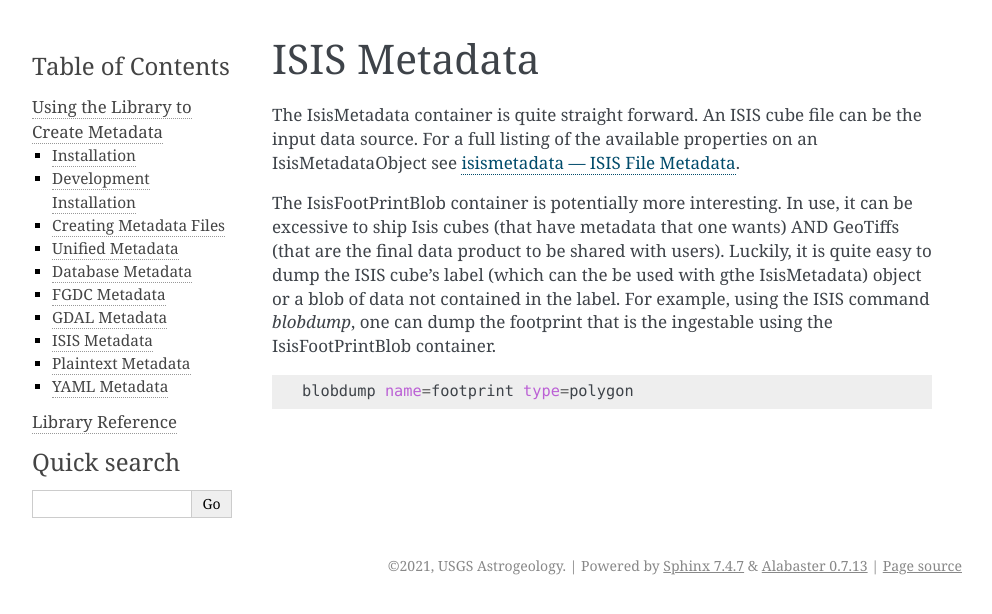
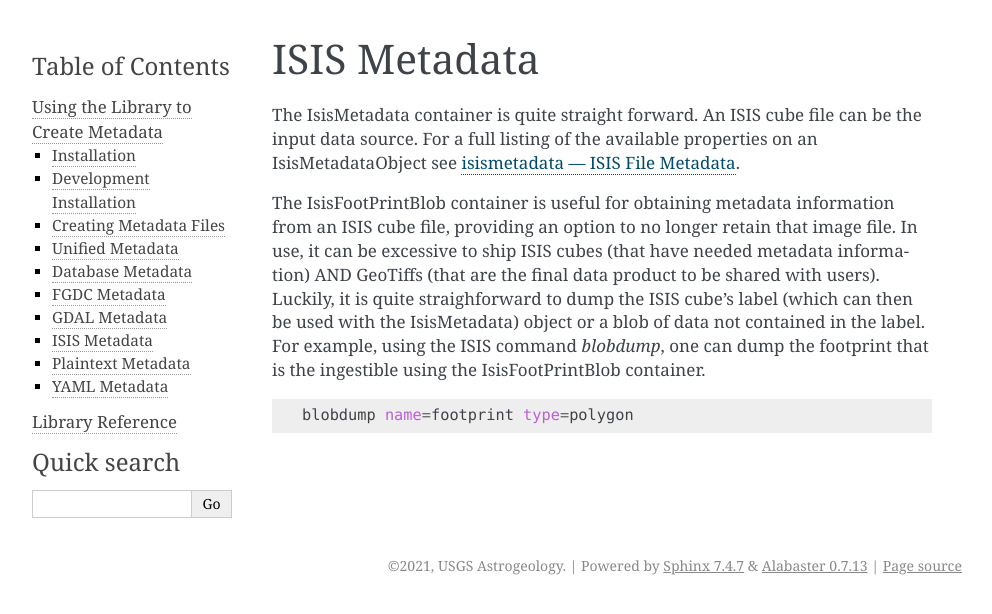
Before and after one commit to mahunter14/automated-metadata-generation, a Sphinx documentation site: the page built from docs/source/making_metadata/isismetadata.rst, in a window 1280 px wide. Shown: the top 614 px of the page, without its empty margins (148-1140 px from the left). Built offline with Sphinx 7.4.7, drawn with Linux system fonts in a browser that asks for light colours.

Commit message:
Update isismetadata.rst (#10)
* Update isismetadata.rst

* Update isismetadata.rst

* Update isismetadata.rst

```diff
--- a/docs/source/making_metadata/isismetadata.rst
+++ b/docs/source/making_metadata/isismetadata.rst
@@ -3,7 +3,7 @@
 
 The IsisMetadata container is quite straight forward. An ISIS cube file can be the input data source. For a full listing of the available properties on an IsisMetadataObject see :ref:`code_isismetadata`.
 
-The IsisFootPrintBlob container is potentially more interesting. In use, it can be excessive to ship Isis cubes (that have metadata that one wants) AND GeoTiffs (that are the final data product to be shared with users). Luckily, it is quite easy to dump the ISIS cube's label (which can the be used with gthe IsisMetadata) object or a blob of data not contained in the label. For example, using the ISIS command `blobdump`, one can dump the footprint that is the ingestable using the IsisFootPrintBlob container.
+The IsisFootPrintBlob container is useful for obtaining metadata information from an ISIS cube file, providing an option to no longer retain that image file. In use, it can be excessive to ship ISIS cubes (that have needed metadata information) AND GeoTiffs (that are the final data product to be shared with users). Luckily, it is quite straighforward to dump the ISIS cube's label (which can then be used with the IsisMetadata) object or a blob of data not contained in the label. For example, using the ISIS command `blobdump`, one can dump the footprint that is the ingestible using the IsisFootPrintBlob container.
 
 .. code-block:: bash
 
```
